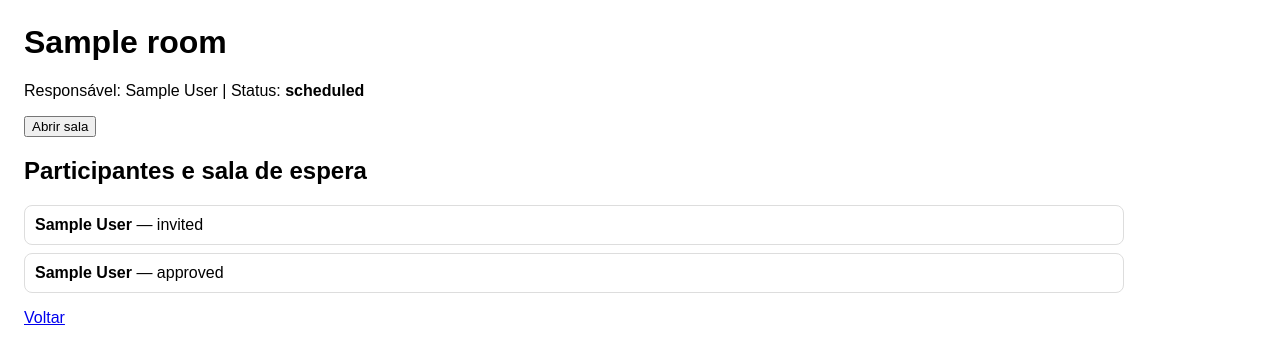
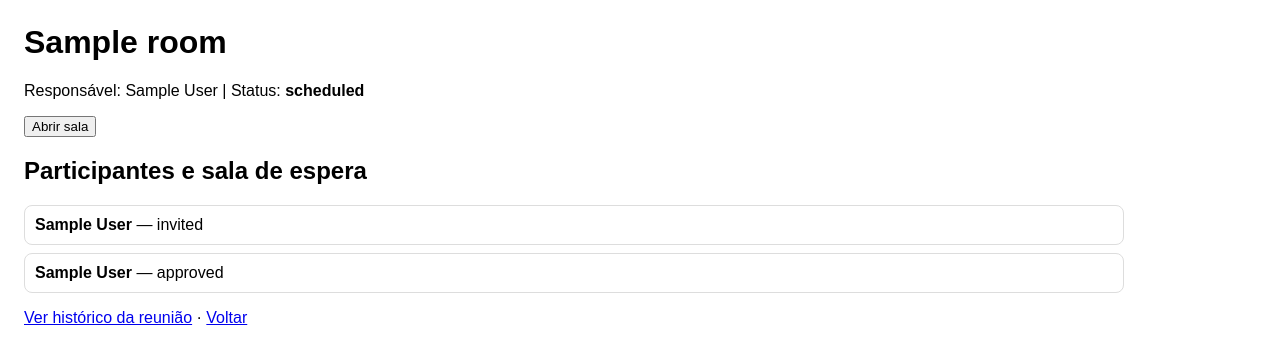
Before and after one commit to marcelomaurin/salareuniao, a PHP site: page /room_manage.php?id=1 in a window 1280 px wide. Shown: the top 364 px of the page. Run offline with PHP 8.4, Linux system fonts and the light colour scheme; the visitor is signed in with stand-in values (Sample User, id 1); tables that the repository leaves empty hold one stand-in row (values such as "Sample post").

Commit message:
chat: adiciona acesso ao histórico da reunião

```diff
--- a/apps/web/room_manage.php
+++ b/apps/web/room_manage.php
@@ -105,5 +105,5 @@ body{font-family:Arial,sans-serif;margin:24px;max-width:1100px}.toolbar{display:
 <?php endif;?>
 </div>
 <?php endforeach; ?>
-<p><a href="index.php">Voltar</a></p>
+<p><a href="room_history.php?id=<?=$id?>">Ver histórico da reunião</a> · <a href="index.php">Voltar</a></p>
 </body></html>
```
